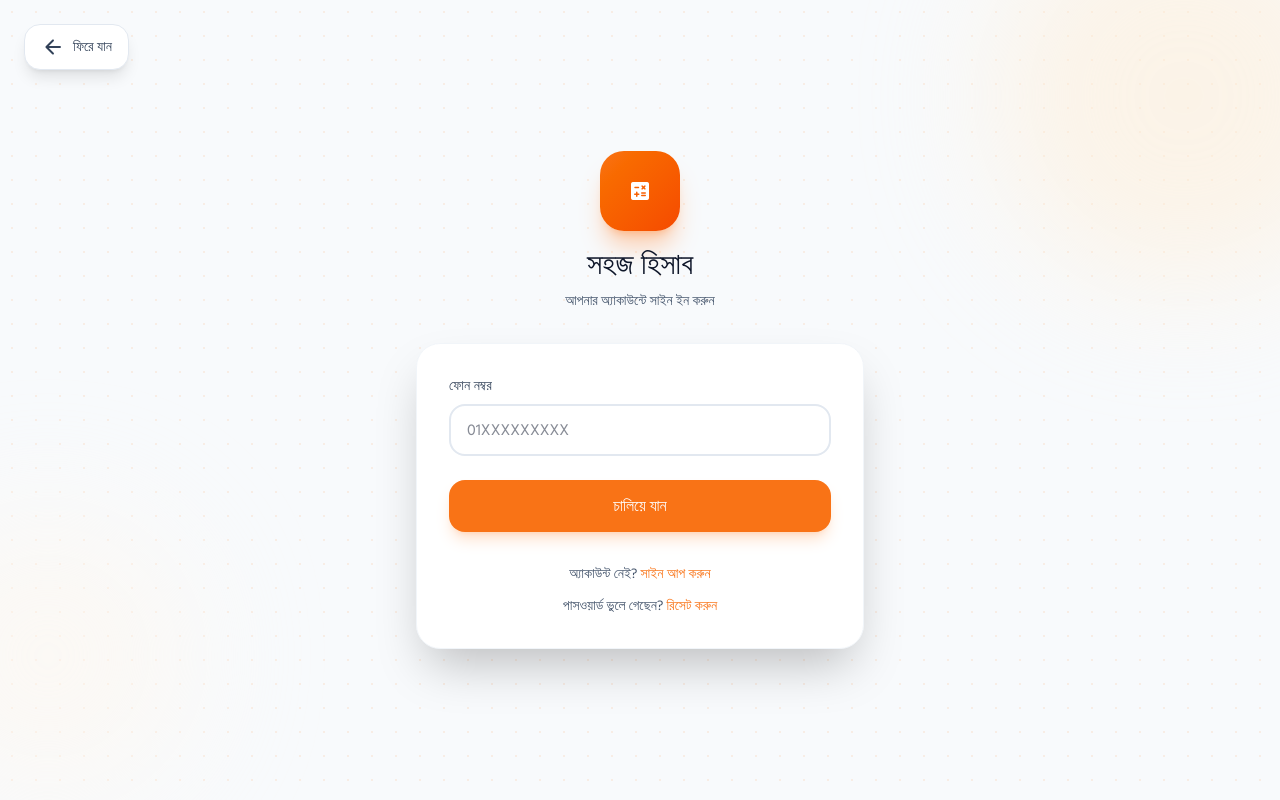
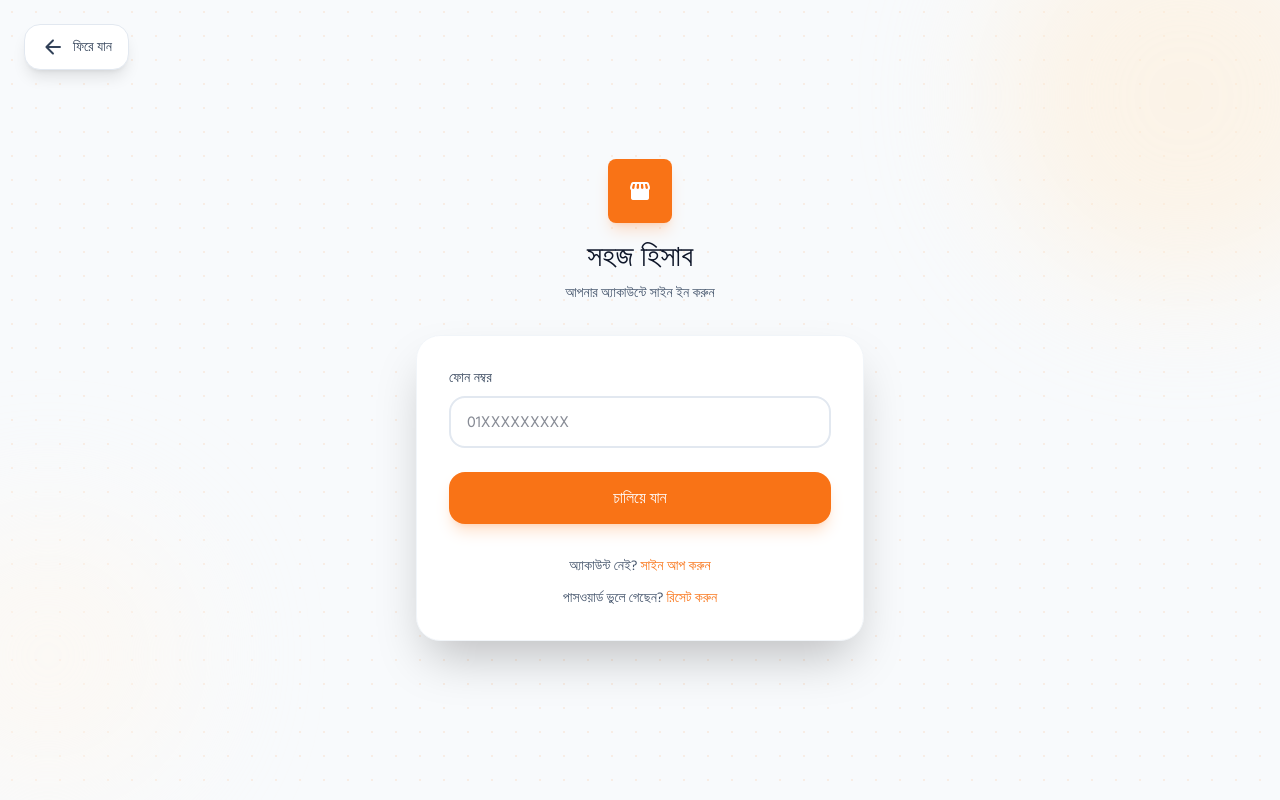
Before and after one commit to SagarKarmoker/shohoj-hishab-pos-system, a React (Vite) app in the folder apps/web/: page / in a window 1280 px wide. Both pictures are taken after a click on the button "লগইন করুন". Built offline with nearby package versions, Linux system fonts and the light colour scheme; no server answers.

Commit message:
style(web): update icon styles and shadows across multiple pages
- Adjust icon backgrounds and shadows for consistency in AccountsPage, CreditPage, DashboardPage, LoginPage, POSPage, and StockPage
- Enhance visual appearance with updated shadow properties and icon sizes

```diff
--- a/apps/web/src/pages/AccountsPage.tsx
+++ b/apps/web/src/pages/AccountsPage.tsx
@@ -80,7 +80,7 @@ export function AccountsPage({ isDark, onToggleTheme, onBackToDashboard }: Accou
             >
               <Icon name="arrow_back" />
             </button>
-            <div className="w-10 h-10 bg-slate-700 rounded-lg flex items-center justify-center text-white shadow-lg">
+            <div className="w-10 h-10 bg-slate-700 dark:bg-slate-600 rounded-lg flex items-center justify-center text-white shadow-lg shadow-slate-500/20">
               <Icon name="receipt_long" />
             </div>
             <div>
--- a/apps/web/src/pages/CreditPage.tsx
+++ b/apps/web/src/pages/CreditPage.tsx
@@ -122,7 +122,7 @@ export function CreditPage({ isDark, onToggleTheme, onBackToDashboard }: CreditP
             >
               <Icon name="arrow_back" />
             </button>
-            <div className="w-10 h-10 bg-orange-500 rounded-lg flex items-center justify-center text-white shadow-lg shadow-orange-500/30">
+            <div className="w-10 h-10 bg-orange-500 rounded-lg flex items-center justify-center text-white shadow-lg shadow-orange-500/20">
               <Icon name="person_add" />
             </div>
             <div>
--- a/apps/web/src/pages/DashboardPage.tsx
+++ b/apps/web/src/pages/DashboardPage.tsx
@@ -32,11 +32,11 @@ export function DashboardPage({
       <nav className="sticky top-0 z-50 border-b border-slate-200 dark:border-slate-800 bg-white/80 dark:bg-slate-900/80 backdrop-blur-md">
         <div className="max-w-7xl mx-auto px-4 md:px-6 h-16 flex items-center justify-between">
           <div className="flex items-center gap-2">
-            <div className="w-8 h-8 bg-green-600 rounded-lg flex items-center justify-center">
-              <Icon name="calculate" className="text-white" />
+            <div className="w-8 h-8 bg-primary rounded-lg flex items-center justify-center shadow-lg shadow-orange-500/20">
+              <Icon name="storefront" className="text-white text-xl" />
             </div>
             <span className="font-bold text-xl tracking-tight">
-              {t('nav.brand')} <span className="text-green-600">{t('common.hishab')}</span>
+              {t('nav.brand')}
             </span>
           </div>
           <div className="flex items-center gap-6">
--- a/apps/web/src/pages/LoginPage.tsx
+++ b/apps/web/src/pages/LoginPage.tsx
@@ -656,8 +656,8 @@ export function LoginPage({ onBackToHome, onLoginSuccess }: LoginPageProps) {
       <div className="w-full max-w-md relative z-10">
         {/* Logo & Title */}
         <div className="text-center mb-8">
-          <div className="w-20 h-20 bg-gradient-to-br from-primary to-orange-600 rounded-3xl flex items-center justify-center mx-auto mb-4 shadow-xl shadow-orange-500/30 transform hover:scale-105 transition-transform">
-            <Icon name="calculate" className="text-white text-4xl" />
+          <div className="w-16 h-16 bg-primary rounded-lg flex items-center justify-center mx-auto mb-4 shadow-lg shadow-orange-500/20 transform hover:scale-105 transition-transform">
+            <Icon name="storefront" className="text-white text-3xl" />
           </div>
           <h1 className="text-3xl font-bold mb-2">
             {t('nav.brand')}
--- a/apps/web/src/pages/POSPage.tsx
+++ b/apps/web/src/pages/POSPage.tsx
@@ -216,7 +216,7 @@ export function POSPage({ isDark, onToggleTheme, onBackToDashboard }: POSPagePro
             >
               <Icon name="arrow_back" />
             </button>
-            <div className="w-10 h-10 bg-primary rounded-lg flex items-center justify-center text-white shadow-lg shadow-green-500/30">
+            <div className="w-10 h-10 bg-primary rounded-lg flex items-center justify-center text-white shadow-lg shadow-orange-500/20">
               <Icon name="storefront" />
             </div>
             <div>
--- a/apps/web/src/pages/StockPage.tsx
+++ b/apps/web/src/pages/StockPage.tsx
@@ -76,7 +76,7 @@ export function StockPage({ isDark, onToggleTheme, onBackToDashboard }: StockPag
             >
               <Icon name="arrow_back" />
             </button>
-            <div className="w-10 h-10 bg-primary rounded-lg flex items-center justify-center text-white shadow-lg shadow-green-500/30">
+            <div className="w-10 h-10 bg-primary rounded-lg flex items-center justify-center text-white shadow-lg shadow-orange-500/20">
               <Icon name="inventory_2" />
             </div>
             <div>
```
